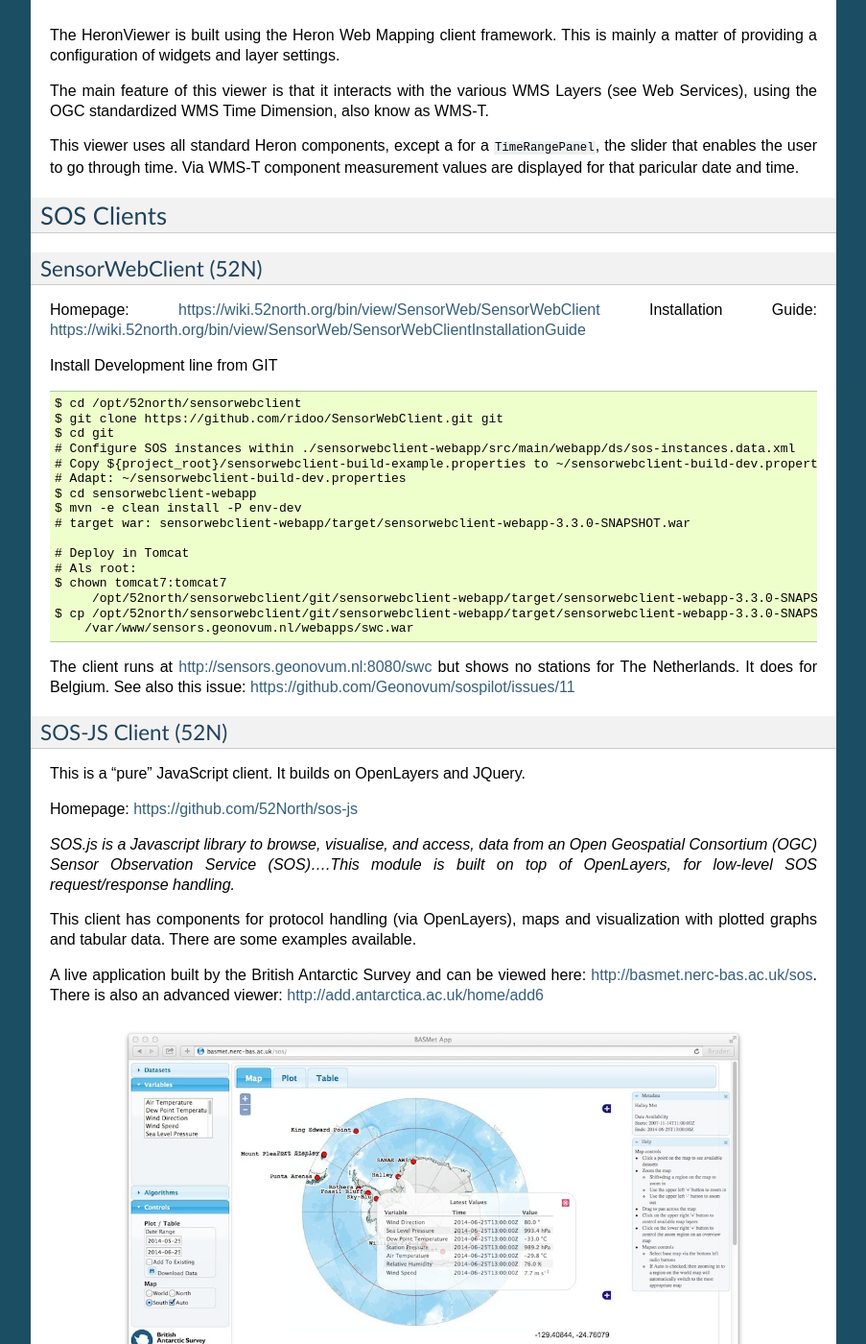
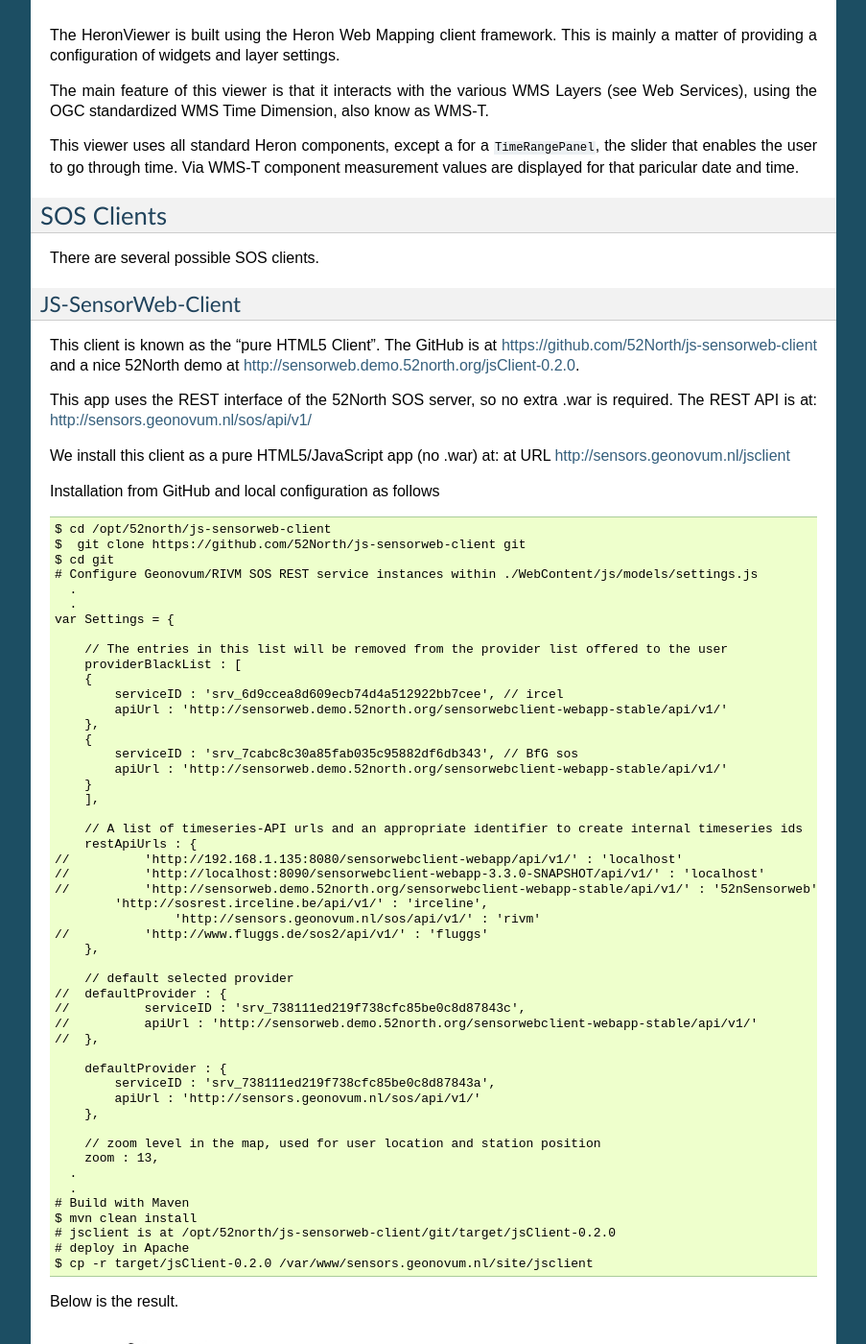
Before and after one commit to Geonovum/sospilot, a Sphinx documentation site: the page built from docs/clients.rst, in a window 1280 px wide and 1400 px high, scrolled down 893 px. Shown: the whole window at 96% size, without its empty margins (198-1101 px from the left). Built offline with Sphinx 7.4.7, drawn with Linux system fonts in a browser that asks for light colours; some of the changed text lies outside the part shown.

Commit message:
issue #9 - install the pure HTML5 SOS webapp jsclient

```diff
--- a/docs/clients.rst
+++ b/docs/clients.rst
@@ -34,13 +34,90 @@
 SOS Clients
 ===========
 
+There are several possible SOS clients.
+
+JS-SensorWeb-Client
+-------------------
+
+This client is known as the "pure HTML5 Client". The GitHub is at
+https://github.com/52North/js-sensorweb-client
+and a nice 52North demo at http://sensorweb.demo.52north.org/jsClient-0.2.0.
+
+
+This app uses the REST interface of the 52North SOS server, so no extra .war is required.
+The REST API is at: http://sensors.geonovum.nl/sos/api/v1/
+
+We install this client as a pure HTML5/JavaScript app (no .war) at:  at URL http://sensors.geonovum.nl/jsclient
+
+Installation from GitHub and local configuration as follows ::
+
+    $ cd /opt/52north/js-sensorweb-client
+    $  git clone https://github.com/52North/js-sensorweb-client git
+    $ cd git
+    # Configure Geonovum/RIVM SOS REST service instances within ./WebContent/js/models/settings.js
+      .
+      .
+    var Settings = {
+
+        // The entries in this list will be removed from the provider list offered to the user
+        providerBlackList : [
+        {
+            serviceID : 'srv_6d9ccea8d609ecb74d4a512922bb7cee', // ircel
+            apiUrl : 'http://sensorweb.demo.52north.org/sensorwebclient-webapp-stable/api/v1/'
+        },
+        {
+            serviceID : 'srv_7cabc8c30a85fab035c95882df6db343', // BfG sos
+            apiUrl : 'http://sensorweb.demo.52north.org/sensorwebclient-webapp-stable/api/v1/'
+        }
+        ],
+
+        // A list of timeseries-API urls and an appropriate identifier to create internal timeseries ids
+        restApiUrls : {
+    //		'http://192.168.1.135:8080/sensorwebclient-webapp/api/v1/' : 'localhost'
+    //		'http://localhost:8090/sensorwebclient-webapp-3.3.0-SNAPSHOT/api/v1/' : 'localhost'
+    //		'http://sensorweb.demo.52north.org/sensorwebclient-webapp-stable/api/v1/' : '52nSensorweb',
+            'http://sosrest.irceline.be/api/v1/' : 'irceline',
+                    'http://sensors.geonovum.nl/sos/api/v1/' : 'rivm'
+    //		'http://www.fluggs.de/sos2/api/v1/' : 'fluggs'
+        },
+
+        // default selected provider
+    //	defaultProvider : {
+    //		serviceID : 'srv_738111ed219f738cfc85be0c8d87843c',
+    //		apiUrl : 'http://sensorweb.demo.52north.org/sensorwebclient-webapp-stable/api/v1/'
+    //	},
+
+        defaultProvider : {
+            serviceID : 'srv_738111ed219f738cfc85be0c8d87843a',
+            apiUrl : 'http://sensors.geonovum.nl/sos/api/v1/'
+        },
+
+        // zoom level in the map, used for user location and station position
+        zoom : 13,
+      .
+      .
+    # Build with Maven
+    $ mvn clean install
+    # jsclient is at /opt/52north/js-sensorweb-client/git/target/jsClient-0.2.0
+    # deploy in Apache
+    $ cp -r target/jsClient-0.2.0 /var/www/sensors.geonovum.nl/site/jsclient
+
+
+Below is the result.
+
+.. figure:: _static/jsclient-screenshot.jpg
+   :align: center
+   :width: 650 px
+
+   *Figure 2 - HTML5 App JSClient at http://sensors.geonovum.nl/jsclient*
+
 SensorWebClient (52N)
 ---------------------
 
 Homepage: https://wiki.52north.org/bin/view/SensorWeb/SensorWebClient
 Installation Guide: https://wiki.52north.org/bin/view/SensorWeb/SensorWebClientInstallationGuide
 
-Install Development line from GIT ::
+Install Development line from GitHub ::
 
     $ cd /opt/52north/sensorwebclient
     $ git clone https://github.com/ridoo/SensorWebClient.git git
@@ -83,14 +160,14 @@
    :align: center
    :width: 650 px
 
-   *Figure 2 - app made with SOS-JS by British Antarctic Survey (Map)*
+   *Figure 3 - app made with SOS-JS by British Antarctic Survey (Map)*
 
 
 .. figure:: _static/sos-js-bas-plot.jpg
    :align: center
    :width: 650 px
 
-   *Figure 3 - app made with SOS-JS by British Antarctic Survey (Plot)*
+   *Figure 4 - app made with SOS-JS by British Antarctic Survey (Plot)*
 
 We will build a web-app based on the above. This app can be found at: http://sensors.geonovum.nl/sos-js-app
 We cannot yet select stations by clcking inthe map, but via the offering list we can
--- a/docs/server-inrichting.rst
+++ b/docs/server-inrichting.rst
@@ -812,6 +812,12 @@
   # per-user conf en repository in ~/user/.m2 bijv
   # /home/sadmin/.m2
 
+Hmm, we should have used the standard ``apt-get install maven`` to get Maven 3...
+
+On July 11, 2014, did ::
+
+    $ apt-get remove maven2
+    $ apt-get install maven
 
 Git - Source Code Beheer
 ------------------------
```
Also changed, not shown: other parts of docs/clients.rst (+4 -4 lines), docs/_static/jsclient-screenshot.jpg (added), www/media/jsclient-200.jpg (added), 1 other file.
